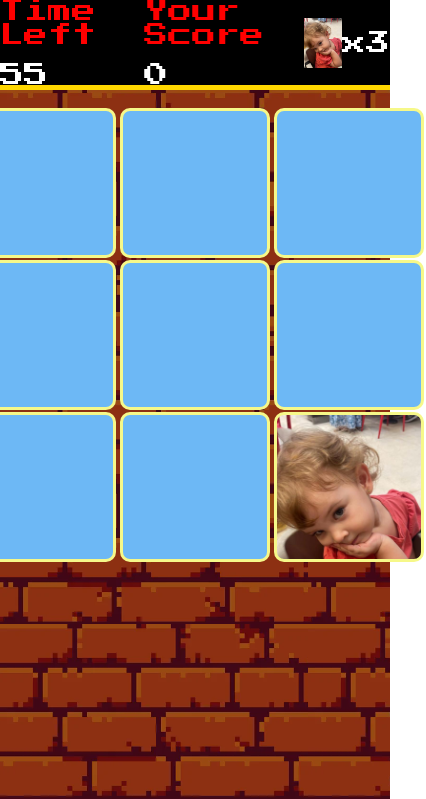
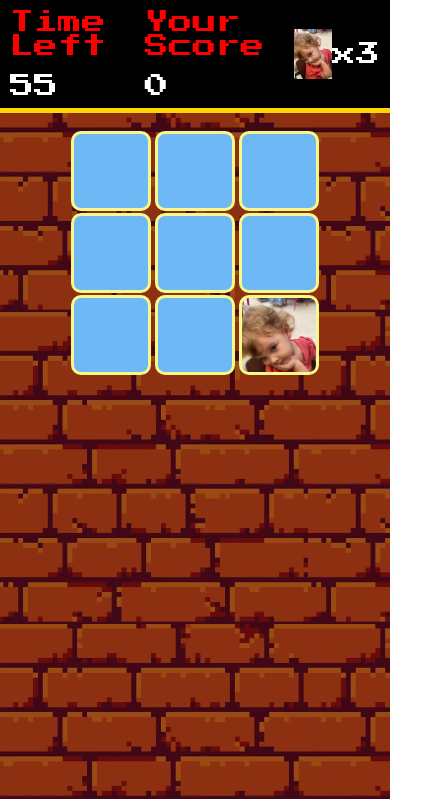
Before and after one commit to Claudiorobmaia/beijo-na-Alice, a plain HTML site: page index.html in a window 390 px wide. Shown: the top 799 px of the page, 426 px wide, since content can reach past the window. Drawn offline with Linux system fonts and the light colour scheme.

Commit message:
alterando responsividade

```diff
--- a/src/styles/main.css
+++ b/src/styles/main.css
@@ -44,11 +44,42 @@
     background-color: #6db8f5;
     border-radius: 10px;
     margin: 2px;
-    cursor: url("../images/cursorbeijo.png"), auto; /* Altera o cursor para "pointer" */
+    cursor: url("../images/cursorbeijo.png"), auto;
 }
 
 .enemy {
     background-image: url("../images/alice.jpeg");
     background-size: cover;
-    cursor: url("../images/cursorbeijo.png"), auto; /* Altera o cursor para "pointer" */
+    cursor: url("../images/cursorbeijo.png"), auto;
 }
+
+@media (max-width: 768px) {
+    .menu {
+
+        height: auto;
+    }
+
+    .square {
+        height: 100px;
+        width: 100px;
+    }
+
+
+    .panel {
+
+        margin: 1rem;
+    }
+}
+
+@media (max-width: 480px) {
+    .menu {
+        height: auto;
+        padding: 10px;
+    }
+
+    .square {
+        height: 80px;
+        width: 80px;
+    }
+
+}
```
